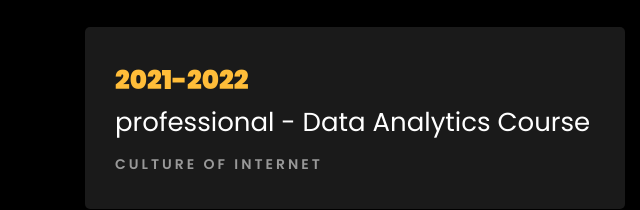
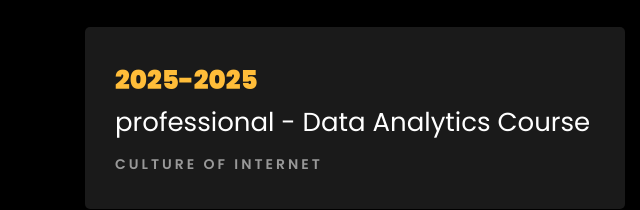
Before and after one commit to Rahul-Khati/Rahul-Khati.github.io, a plain HTML site: page index.html in a window 1280 px wide. Shown: the part 2392-2602 px from the top of the page, 0-640 px from the left. Drawn offline with Linux system fonts and the light colour scheme; files whose address does not match are found by name.

Commit message:
Update index.html

```diff
--- a/index.html
+++ b/index.html
@@ -382,7 +382,7 @@
 
 <div class="col-md-6">
     				<div class="resume-wrap ftco-animate">
-    					<span class="date">2021-2022</span>
+    					<span class="date">2025-2025</span>
     					<h2>professional - Data Analytics Course</h2>
     					<span class="position">Culture of internet </span>
     					<!-- <p class="mt-4">Grade: First class distinction.</p> -->
```
